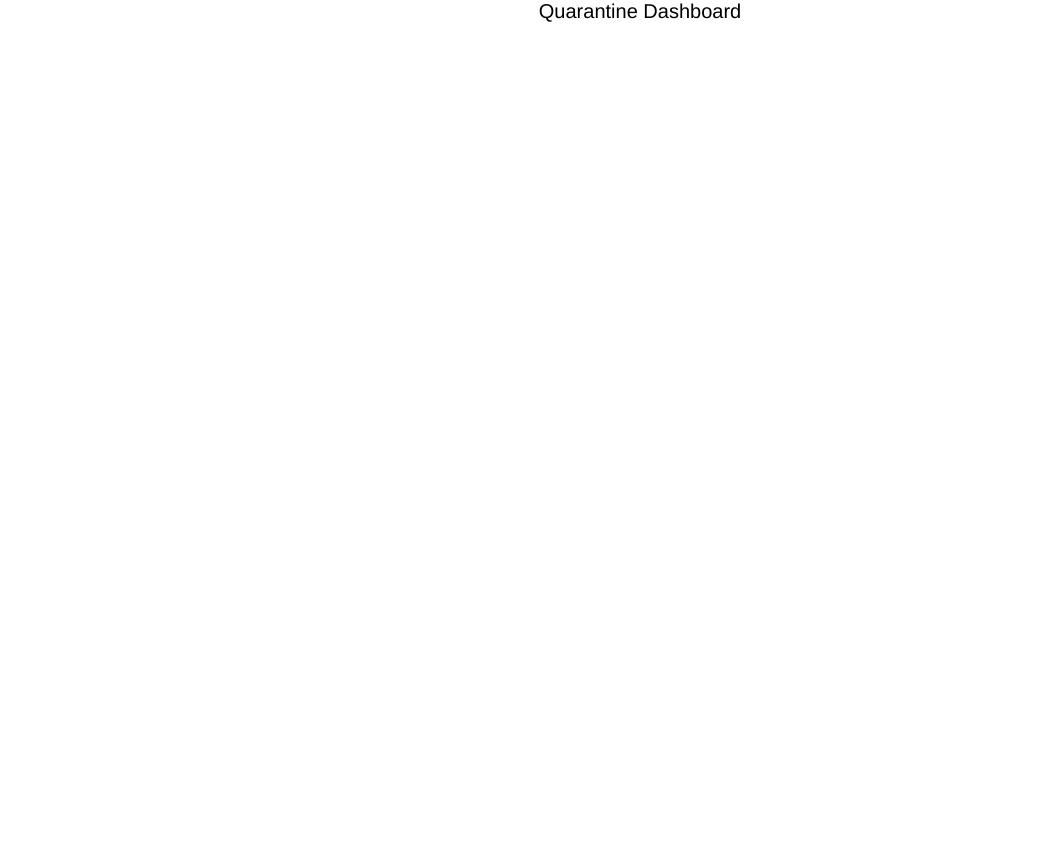
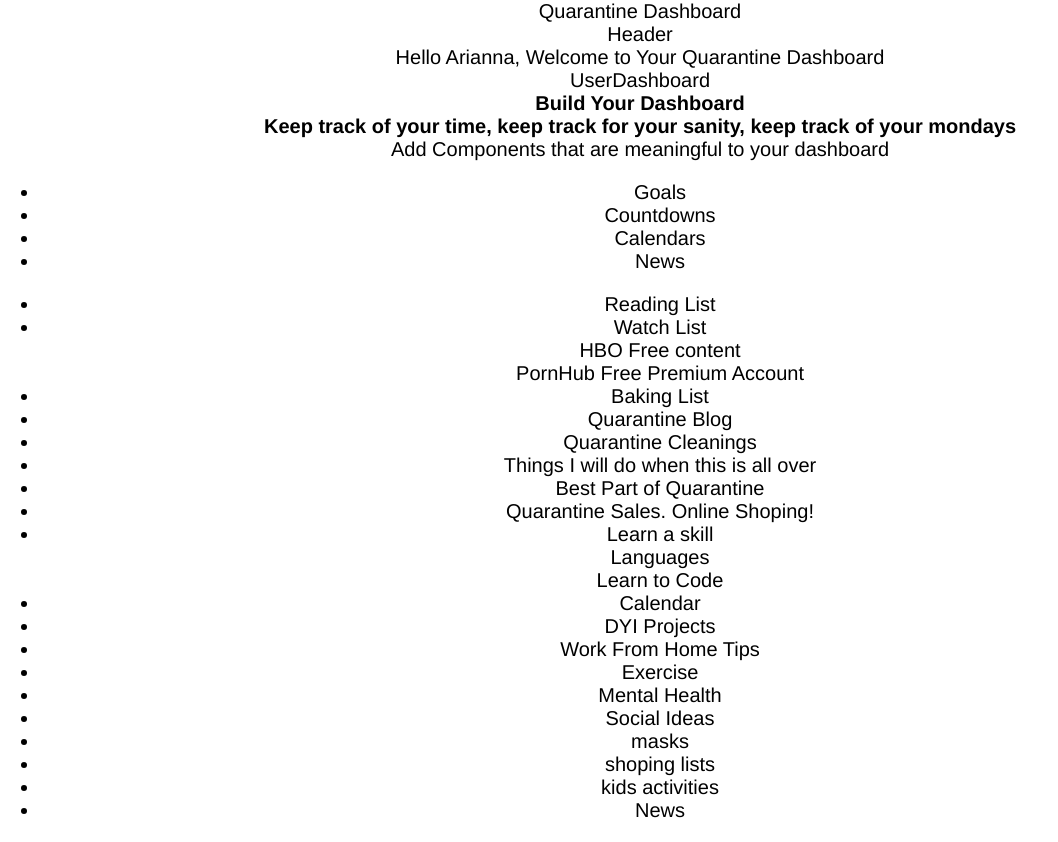
Before and after one commit to unachoza/Quarantine-Dashboard, a React (Create React App) app: page / in a window 1280 px wide. Shown: the whole page, without its empty margins (0-1058 px from the left). Before the commit the page ends 800 px from the top, so only its background shows below. Built offline with nearby package versions, Linux system fonts and the light colour scheme.

Commit message:
lists of components to add, bulid out

```diff
--- a/src/App.js
+++ b/src/App.js
@@ -1,10 +1,16 @@
 import React from 'react';
+import UserDashboard from 'Pages/UserDashboard/UserDashboard.pages.js';
+import BuildDashboard from 'Pages/BuildDashboard/BuildDashboard.pages.js';
 import './App.css';
 
 function App() {
   return (
     <div className="App">
-     Quarantine Dashboard
+      Quarantine Dashboard
+      <div className="pages">
+        <UserDashboard />
+        <BuildDashboard />
+      </div>
     </div>
   );
 }
--- a/src/Components/AutoCounter/AutoCounter.component.js
+++ b/src/Components/AutoCounter/AutoCounter.component.js
@@ -1,5 +1,4 @@
 import React from 'react';
-import 'Component/Header/header.styles.css';
 
 const AutoCounter = () => {
   return (
--- a/src/Components/Calendar/Calendar.component.js
+++ b/src/Components/Calendar/Calendar.component.js
@@ -1,5 +1,4 @@
 import React from 'react';
-import 'Component/Header/header.styles.css';
 
 const Calendar = () => {
   return (
--- a/src/Components/Header/Header.component.js
+++ b/src/Components/Header/Header.component.js
@@ -1,5 +1,5 @@
 import React from 'react';
-import 'Component/Header/header.styles.css';
+// import 'Component/Header/header.styles.css';
 
 const Header = () => {
   return (
--- a/src/Components/ManualCounter/ManualCounter.component.js
+++ b/src/Components/ManualCounter/ManualCounter.component.js
@@ -1,5 +1,4 @@
 import React from 'react';
-import 'Component/Header/header.styles.css';
 
 const ManualCounter = () => {
   return (
--- /dev/null
+++ b/src/Components/Onboarding/Onboarding.component.js
@@ -0,0 +1,21 @@
+import React from 'react';
+
+const Onboarding = () => {
+  return (
+    <div className="Onboarding__container">
+      <strong>Keep track of your time, keep track for your sanity, keep track of your mondays</strong>
+      <section>
+        Add Components that are meaningful to your dashboard
+        <div className="onboarding__title"></div>
+        <ul>
+          <li>Goals</li>
+          <li>Countdowns</li>
+          <li>Calendars</li>
+          <li>News</li>
+        </ul>
+      </section>
+    </div>
+  );
+};
+
+export default Onboarding;
--- a/src/Pages/BuildDashboard/BuildDashboard.pages.js
+++ b/src/Pages/BuildDashboard/BuildDashboard.pages.js
@@ -1,10 +1,42 @@
 import React from 'react';
-import 'Component/Header/header.styles.css';
+import Onboarding from 'Components/Onboarding/Onboarding.component';
 
 const BuildDashboard = () => {
   return (
     <div className="BuildDashboard__container">
-      Build Your Dashboard
+      <div className="buildDashboard__title"><strong>Build Your Dashboard</strong></div>
+      <Onboarding />
+      <section>
+        <ul>
+          <li>Reading List</li>
+          <li>Watch List</li>
+          <div>HBO Free content</div>
+          <div>PornHub Free Premium Account</div>
+          <li>Baking List</li>
+          <li>Quarantine Blog</li>
+          <li>Quarantine Cleanings</li>
+          <li>Things I will do when this is all over</li>
+          <li>Best Part of Quarantine</li>
+          <li>Quarantine Sales. Online Shoping!</li>
+          <li>Learn a skill</li>
+          <div>Languages</div>
+          <div>Learn to Code</div>
+          <li>Calendar</li>
+          <li>DYI Projects</li>
+          <li>Work From Home Tips</li>
+          {/* Wallstreent Joournal Tech news podcast */}
+          <li>Exercise</li>
+          <li>Mental Health</li>
+          {/* Headspace */}
+          <li>Social Ideas</li>
+          {/* DJ streaming, skype dinners, apps house party, zoom */}
+          <li>masks</li>
+          <li>shoping lists</li>
+          <li>kids activities</li>
+          <li>News</li>
+          {/* president updates, governor updates, feel good stories, animals */}
+        </ul>
+      </section>
     </div>
   );
 };
--- a/src/Pages/UserDashboard/UserDashboard.pages.js
+++ b/src/Pages/UserDashboard/UserDashboard.pages.js
@@ -1,6 +1,5 @@
 import React from 'react';
 import Header from 'Components/Header/Header.component';
-import 'Component/Header/header.styles.css';
 
 const UserDashboard = () => {
   return (
```
Also changed, not shown: src/Constants/IsolationJournals/IsolationJournals.constants.js (+5 -2 lines).
